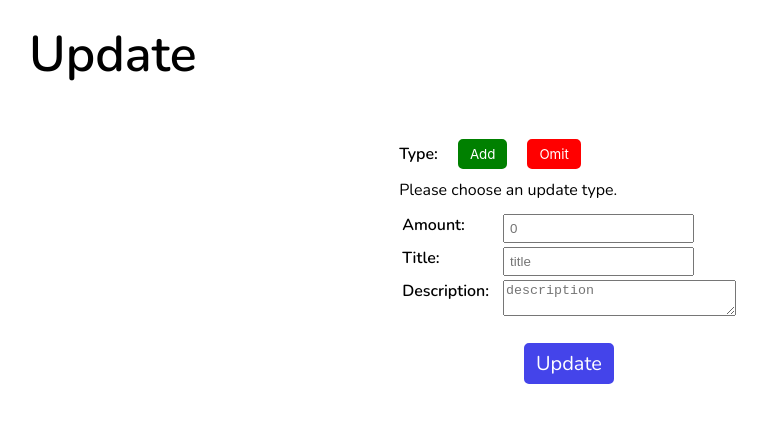
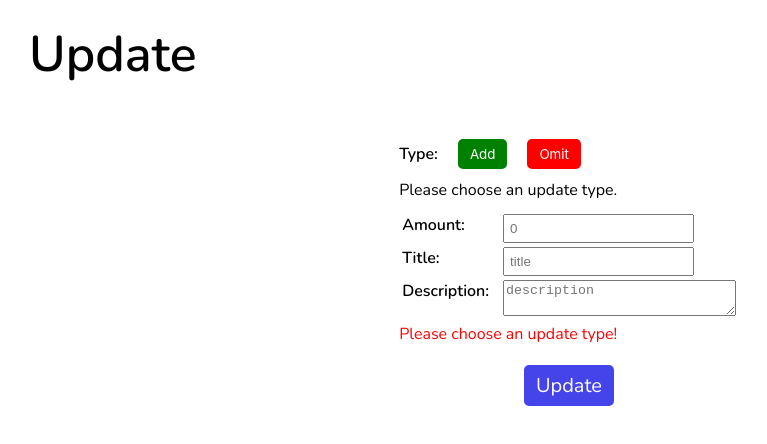
Before and after one commit to nhk2712/wallet-manager-frontend, a React (Create React App) app: page /update in a window 1280 px wide. Both pictures are taken after a click on the button "Update". Shown: the top 444 px of the page, without its empty margins (71-838 px from the left). Built offline with nearby package versions, Linux system fonts and the light colour scheme.

Commit message:
Add Update API

```diff
--- a/src/components/Update/Update.css
+++ b/src/components/Update/Update.css
@@ -4,7 +4,7 @@ textarea {
 
 .typeChosen {
     font-family: 'Nunito', sans-serif;
-    margin:10px 0px 10px 0px;
+    margin: 10px 0px 10px 0px;
 }
 
 .updateBtn {
@@ -37,3 +37,13 @@ textarea {
     background-color: rgb(68, 68, 234);
     border-color: rgb(68, 68, 234);
 }
+
+.update-notify {
+    font-family: 'Nunito', sans-serif;
+    color:red;
+}
+
+.update-loading{
+    font-family: 'Nunito', sans-serif;
+    font-size: 25px;
+}
--- a/src/components/Update/Update.jsx
+++ b/src/components/Update/Update.jsx
@@ -1,42 +1,65 @@
 import './Update.css';
 import { Navigate } from 'react-router-dom';
 import { useState } from 'react';
+import UpdateForm from './UpdateForm';
+import UpdateResult from './UpdateResult';
 
 function Update({ userId }) {
     const [type, setType] = useState("");
     const [deltaAmount, setDeltaAmount] = useState(0);
     const [title, setTitle] = useState("");
     const [description, setDescription] = useState("");
+    const [notify, setNotify] = useState("");
+
+    const [submitted, setSubmitted] = useState(false); //false
+    const [loading, setLoading] = useState(true); //true
+    const [result, setResult] = useState(""); //""
 
     if (!userId) return (<Navigate to="/" />);
+
+    function updateRequest() {
+        if (type === "") {
+            setNotify("Please choose an update type!");
+            return;
+        }
+
+        if (deltaAmount <= 0) {
+            setNotify("Please set your update amount!");
+            return;
+        }
+
+        if (title === "") {
+            setNotify("Please set your update title!");
+            return;
+        }
+
+        setSubmitted(true);
+
+        const URL = process.env.REACT_APP_BACKEND + `wallet/update/${userId}/${type}/${deltaAmount.toString()}/${title}/${description || "No description"}`;
+        try {
+            fetch(URL)
+                .then(res => res.json())
+                .then(data => {
+                    setResult(data)
+                    setLoading(false)
+                })
+        }
+        catch (err) {
+            setResult({ msg: "Error", description: err })
+            setLoading(false)
+        }
+    }
+
+    document.addEventListener("keyup", (e) => { if (e.key === "Enter") updateRequest() })
 
     return (<>
         <div className="container-signin">
             <div className="title-signin">Update</div>
-            <div className="signin-form">
-                <div>
-                    <label className="signin-label field">Type:</label>
-                    <button className="updateBtn add" onClick={() => { setType("add") }}>Add</button>
-                    <button className="updateBtn omit" onClick={() => { setType("omit") }}>Omit</button>
-                    <div className="typeChosen">{(type) ? "You are currently want to: " + type : "Please choose an update type."}</div>
-                    <table><tbody>
 
-                        <tr>
-                            <td><label className="signin-label field">Amount:</label></td>
-                            <td><input type="number" placeholder="0" onChange={(e) => { setDeltaAmount(e.target.value) }} /></td>
-                        </tr>
-                        <tr>
-                            <td><label className="signin-label field">Title:</label></td>
-                            <td><input type="text" placeholder="title" onChange={(e) => { setTitle(e.target.value) }} /></td>
-                        </tr>
-                        <tr>
-                            <td><label className="signin-label field">Description:</label></td>
-                            <td><textarea placeholder="description" onChange={(e) => { setDescription(e.target.value) }}></textarea></td>
-                        </tr>
-                    </tbody></table>
-                </div>
-                <button className="signin-button update">Update</button>
-            </div>
+            {(!submitted) ? <UpdateForm type={type} setType={setType} setDeltaAmount={setDeltaAmount} setTitle={setTitle} setDescription={setDescription} notify={notify} updateRequest={updateRequest} />
+                : (loading) ? <div className="update-loading">Your request is being processed...</div>
+                    : <UpdateResult result={result} />
+            }
         </div>
     </>)
 }
--- /dev/null
+++ b/src/components/Update/UpdateForm.jsx
@@ -0,0 +1,31 @@
+function UpdateForm({type,setType,setDeltaAmount,setTitle,setDescription,notify,updateRequest}){
+    return (<>
+    <div className="signin-form">
+                <div>
+                    <label className="signin-label field">Type:</label>
+                    <button className="updateBtn add" onClick={() => { setType("add") }}>Add</button>
+                    <button className="updateBtn omit" onClick={() => { setType("omit") }}>Omit</button>
+                    <div className="typeChosen">{(type) ? "You are currently want to: " + type : "Please choose an update type."}</div>
+                    <table><tbody>
+
+                        <tr>
+                            <td><label className="signin-label field">Amount:</label></td>
+                            <td><input type="number" placeholder="0" onChange={(e) => { setDeltaAmount(e.target.value) }} /></td>
+                        </tr>
+                        <tr>
+                            <td><label className="signin-label field">Title:</label></td>
+                            <td><input type="text" placeholder="title" onChange={(e) => { setTitle(e.target.value) }} /></td>
+                        </tr>
+                        <tr>
+                            <td><label className="signin-label field">Description:</label></td>
+                            <td><textarea placeholder="description" onChange={(e) => { setDescription(e.target.value) }}></textarea></td>
+                        </tr>
+                    </tbody></table>
+                    <div className='update-notify'>{notify}</div>
+                </div>
+                <button className="signin-button update" onClick={updateRequest}>Update</button>
+            </div>
+    </>)
+}
+
+export default UpdateForm;
--- /dev/null
+++ b/src/components/Update/UpdateResult.jsx
@@ -0,0 +1,33 @@
+import { Link } from "react-router-dom";
+
+function UpdateResult({ result }) {
+    return (<>
+        <div className="update-loading">
+            {
+                (result.msg === "Success") ?
+                    <>
+                        You have successfully update your wallet!
+                        <br />
+                        Your amount is now <b>{result.result.amount} {result.result.unit.toUpperCase()}</b>.
+                    </>
+                    : (result.description === "Money not enough") ?
+                        <>
+                            You do not have enough money to omit!
+                            <br />
+                            Your amount is only <b>{result.result.amount} {result.result.unit.toUpperCase()}</b>.
+                        </>
+                        :
+                        <>
+                            An error occured!
+                            <br />
+                            Error description:
+                            <br />
+                            {result.description}
+                        </>
+            }
+        </div>
+        <button className="signin-button update"><Link className="link" to="/">Back to home</Link></button>
+    </>)
+}
+
+export default UpdateResult;
```
